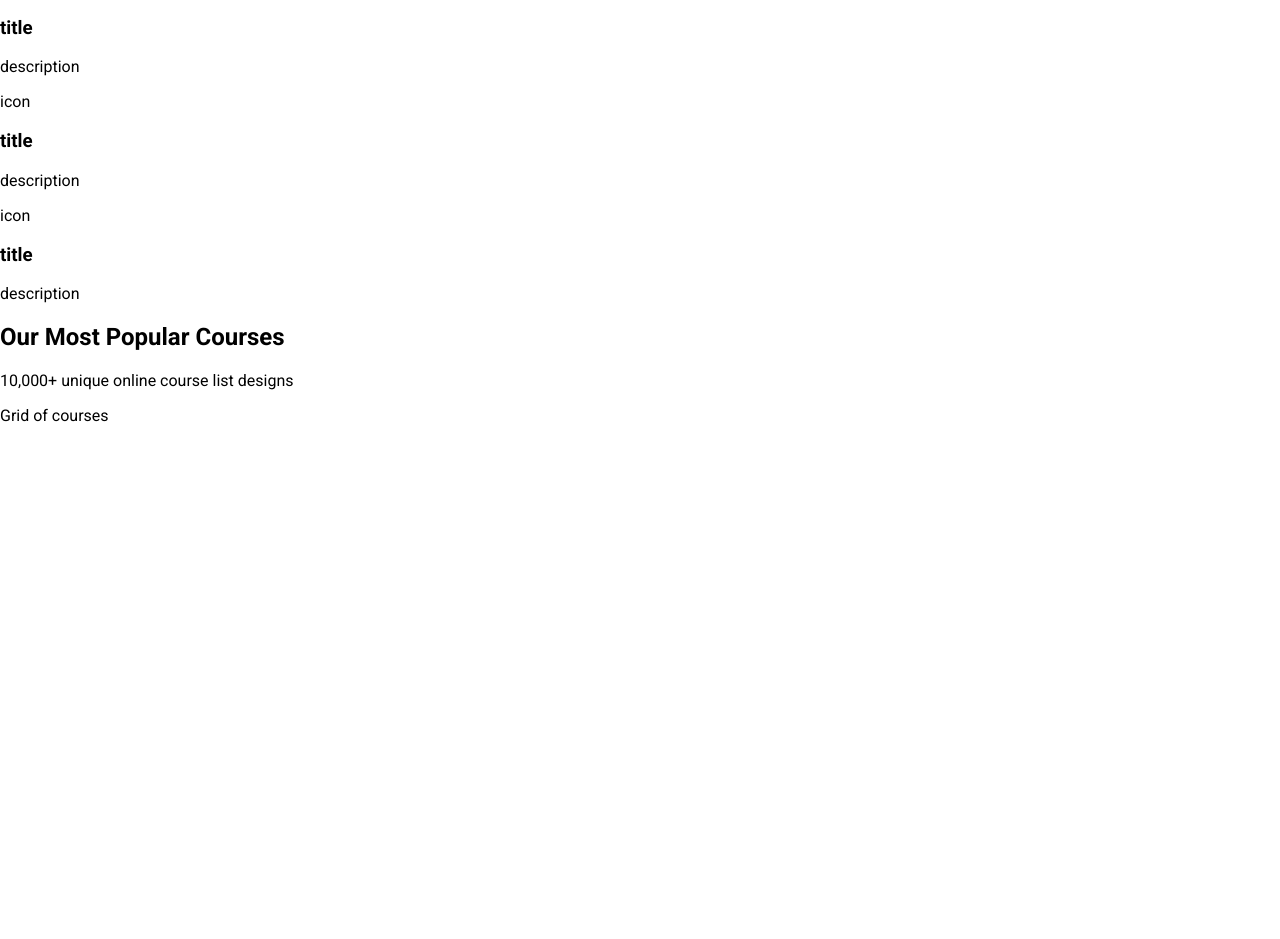
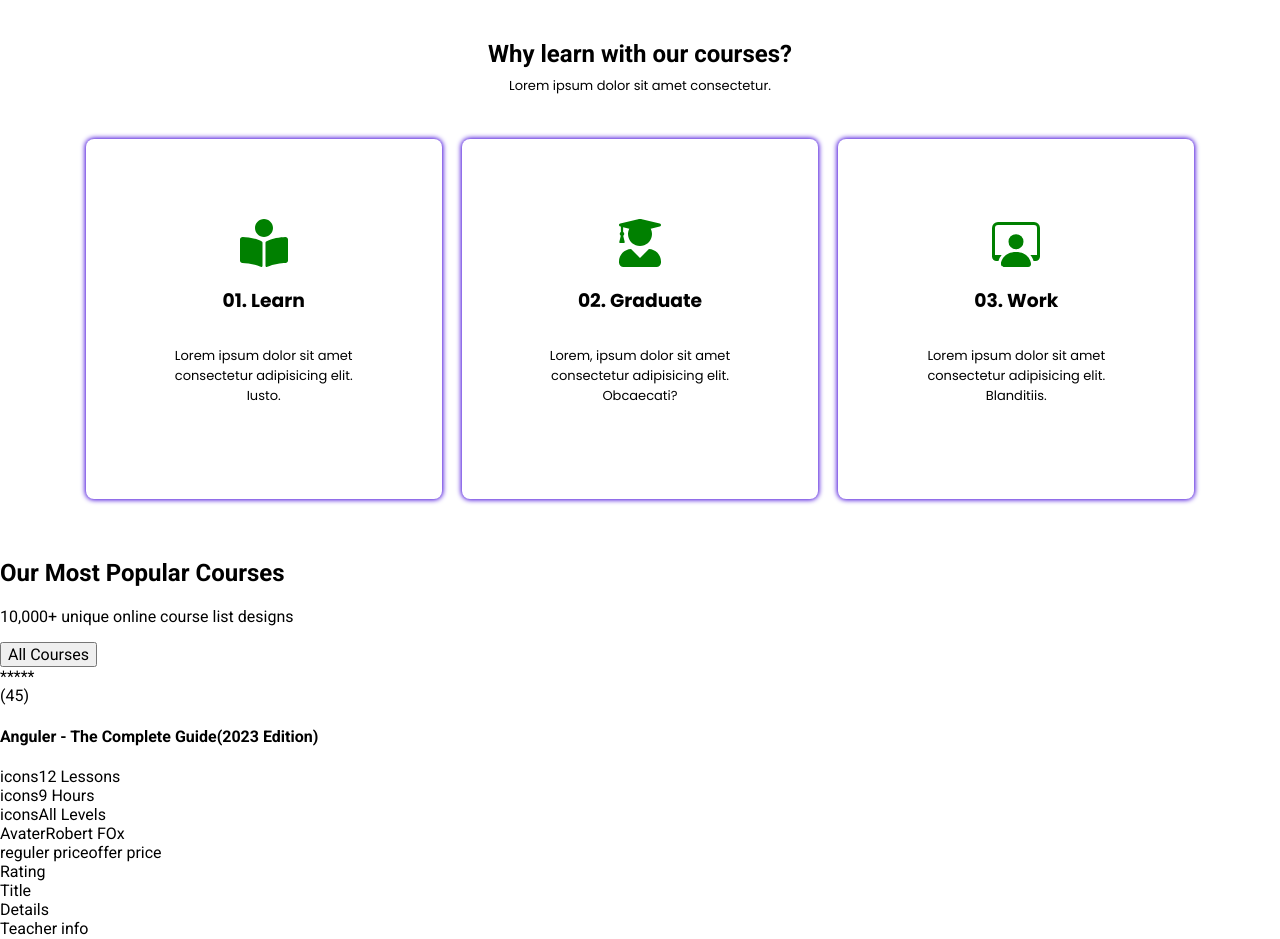
Before and after one commit to rakibul0310/blc-client, a React (Create React App) app: page / in a window 1280 px wide. Shown: the part 780-1719 px from the top of the page. Before the commit the page ends 1205 px from the top, so only its background shows below. Built offline with nearby package versions, Linux system fonts and the light colour scheme.

Commit message:
banner added

```diff
--- a/src/componentes/Common/Button.js
+++ b/src/componentes/Common/Button.js
@@ -3,7 +3,7 @@ import "../../styles/components/_button.scss";
 const Button = (props) => {
   return (
     <div>
-      <button onClick={props?.action} className={`${props?.className} btn`}>
+      <button onClick={props?.action} className={`${props?.className}`}>
         {props?.children}
       </button>
     </div>
--- a/src/pages/frontpages/Banner.js
+++ b/src/pages/frontpages/Banner.js
@@ -1,27 +1,43 @@
 import React from "react";
+import { FaUserGraduate, FaBookReader } from "react-icons/fa";
+import { BsPersonWorkspace } from "react-icons/bs";
+import { IconContext } from "react-icons";
 
 const Banner = () => {
   return (
-    <section>
-      <div>Title Here</div>
-      <div>
-        <div>
-          icon
-          <h3>title</h3>
-          <p>description</p>
+    <IconContext.Provider value={{ className: "react-icons" }}>
+      <section className="banner__section">
+        <div className="banner__section-title">
+          <h2>Why learn with our courses?</h2>
+          <p>Lorem ipsum dolor sit amet consectetur.</p>
         </div>
-        <div>
-          icon
-          <h3>title</h3>
-          <p>description</p>
+        <div className="banner__container">
+          <div className="banner">
+            <FaBookReader />
+            <h3 className="banner__title">01. Learn</h3>
+            <p className="banner__description">
+              Lorem ipsum dolor sit amet consectetur adipisicing elit. Iusto.
+            </p>
+          </div>
+          <div className="banner">
+            <FaUserGraduate />
+            <h3 className="banner__title">02. Graduate</h3>
+            <p className="banner__description">
+              Lorem, ipsum dolor sit amet consectetur adipisicing elit.
+              Obcaecati?
+            </p>
+          </div>
+          <div className="banner">
+            <BsPersonWorkspace />
+            <h3 className="banner__title">03. Work</h3>
+            <p className="banner__description">
+              Lorem ipsum dolor sit amet consectetur adipisicing elit.
+              Blanditiis.
+            </p>
+          </div>
         </div>
-        <div>
-          icon
-          <h3>title</h3>
-          <p>description</p>
-        </div>
-      </div>
-    </section>
+      </section>
+    </IconContext.Provider>
   );
 };
 
--- a/src/pages/frontpages/TopCourses.js
+++ b/src/pages/frontpages/TopCourses.js
@@ -1,11 +1,78 @@
 import React from "react";
+import Button from "../../componentes/Common/Button";
 
 const TopCourses = () => {
   return (
-    <section>
-      <h2>Our Most Popular Courses</h2>
-      <p>10,000+ unique online course list designs</p>
-      <div>Grid of courses</div>
+    <section className="top__courses__section">
+      <div className="top__courses__heading">
+        <div className="top__courses__title__container">
+          <h2 className="top__courses__title">Our Most Popular Courses</h2>
+          <p className="top__courses__description">
+            10,000+ unique online course list designs
+          </p>
+        </div>
+        <div className="top__courses__btn__container">
+          <Button>All Courses</Button>
+        </div>
+      </div>
+      <div className="top__courses__container">
+        <div className="course">
+          <div className="course__rating__container">
+            <div>*****</div>
+            <div>(45)</div>
+          </div>
+          <div className="course__title__container">
+            <h4>Anguler - The Complete Guide(2023 Edition)</h4>
+          </div>
+          <div className="course__details__container">
+            <div>
+              icons
+              <span>12 Lessons</span>
+            </div>
+            <div>
+              icons
+              <span>9 Hours</span>
+            </div>
+            <div>
+              icons
+              <span>All Levels</span>
+            </div>
+          </div>
+          <div className="course__footer">
+            <div className="course__teacher-info__container">
+              <div>
+                Avater
+                <span>Robert FOx</span>
+              </div>
+            </div>
+            <div className="course__pricing__container">
+              <span>reguler price</span>
+              <span>offer price</span>
+            </div>
+          </div>
+        </div>
+        <div>
+          <div>Rating</div>
+          <div>Title</div>
+          <div>Details</div>
+          <div>Teacher info</div>
+          <div>Pricing</div>
+        </div>
+        <div>
+          <div>Rating</div>
+          <div>Title</div>
+          <div>Details</div>
+          <div>Teacher info</div>
+          <div>Pricing</div>
+        </div>
+        <div>
+          <div>Rating</div>
+          <div>Title</div>
+          <div>Details</div>
+          <div>Teacher info</div>
+          <div>Pricing</div>
+        </div>
+      </div>
     </section>
   );
 };
--- a/src/styles/pages/frontPage/_index.scss
+++ b/src/styles/pages/frontPage/_index.scss
@@ -1,3 +1,5 @@
 @import url("./header/_index.scss");
 @import url("./heroBanner/index.scss");
 @import url("./home/home.scss");
+@import url("./banner/_index.scss");
+@import url("./heroBanner/index.scss");
--- /dev/null
+++ b/src/styles/pages/frontPage/banner/_index.scss
@@ -0,0 +1,54 @@
+.react-icons {
+  vertical-align: middle;
+  color: green;
+  font-size: xxx-large;
+}
+.banner__section {
+  display: flex;
+  flex-direction: column;
+  justify-content: center;
+  align-items: center;
+  padding: 0 2%;
+  margin: 60px;
+  .banner__section-title {
+    margin-bottom: 30px;
+    h2 {
+      margin-bottom: 0.5rem;
+      text-align: center;
+    }
+    p {
+      font-family: "poppins", sans-serif;
+      font-size: small;
+      font-weight: 400;
+      margin-top: 0.5rem;
+      text-align: center;
+    }
+  }
+
+  .banner__container {
+    display: grid;
+    grid-template-columns: repeat(3, 1fr);
+    grid-gap: 20px;
+    .banner {
+      display: flex;
+      flex-direction: column;
+      justify-content: center;
+      align-items: center;
+      padding: 5rem;
+      //   border: 1px solid #4005d9;
+      border-radius: 8px;
+      box-shadow: 0px 0px 5px 1px #4005d9;
+      .banner__title {
+        font-family: "poppins", sans-serif;
+        // color: #ffffff;
+      }
+
+      .banner__description {
+        font-family: "poppins", sans-serif;
+        text-align: center;
+        // color: #ffffff;
+        font-size: small;
+      }
+    }
+  }
+}
```
Also changed, not shown: src/styles/pages/frontPage/topCourses/_index.scss (added).
